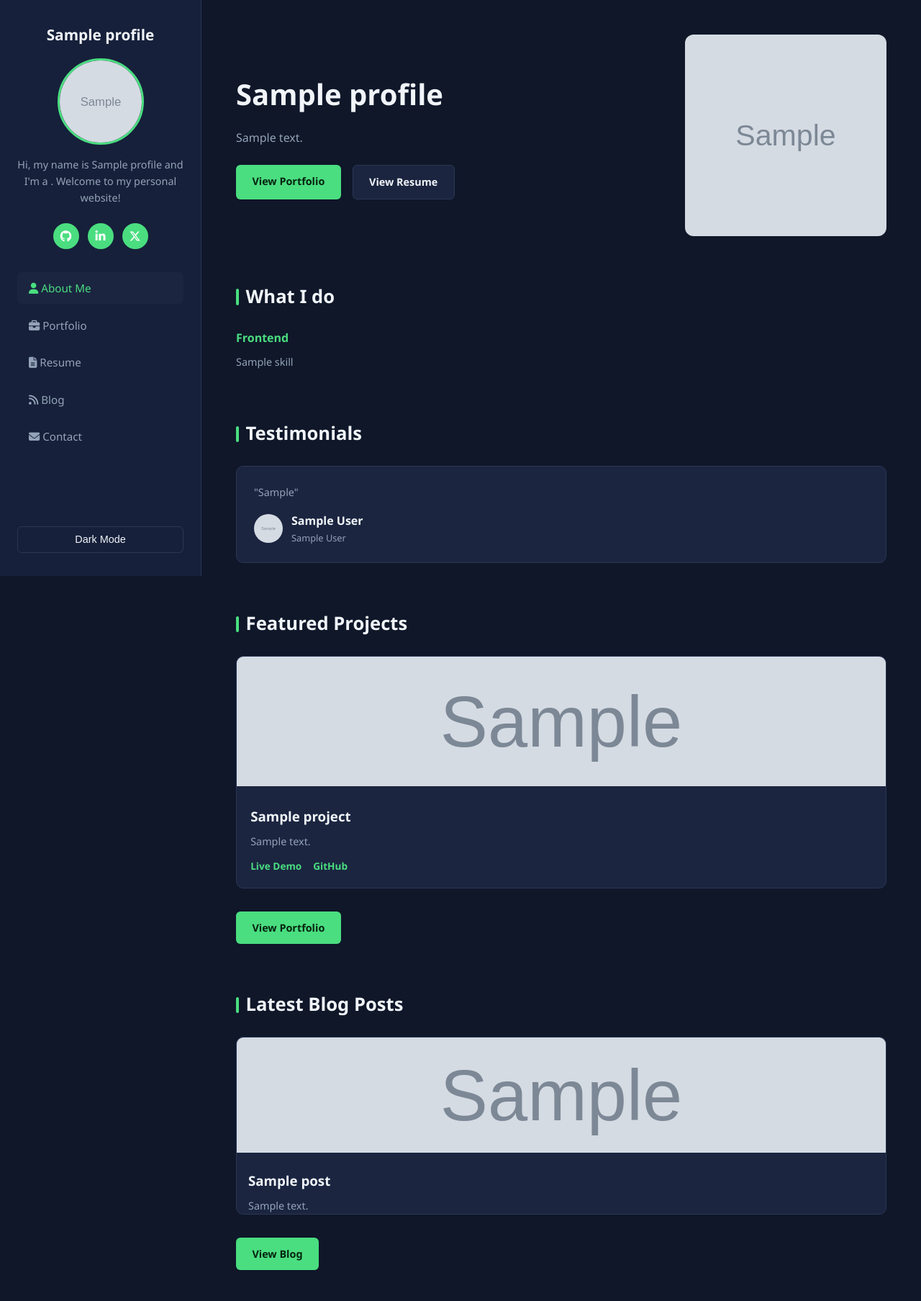
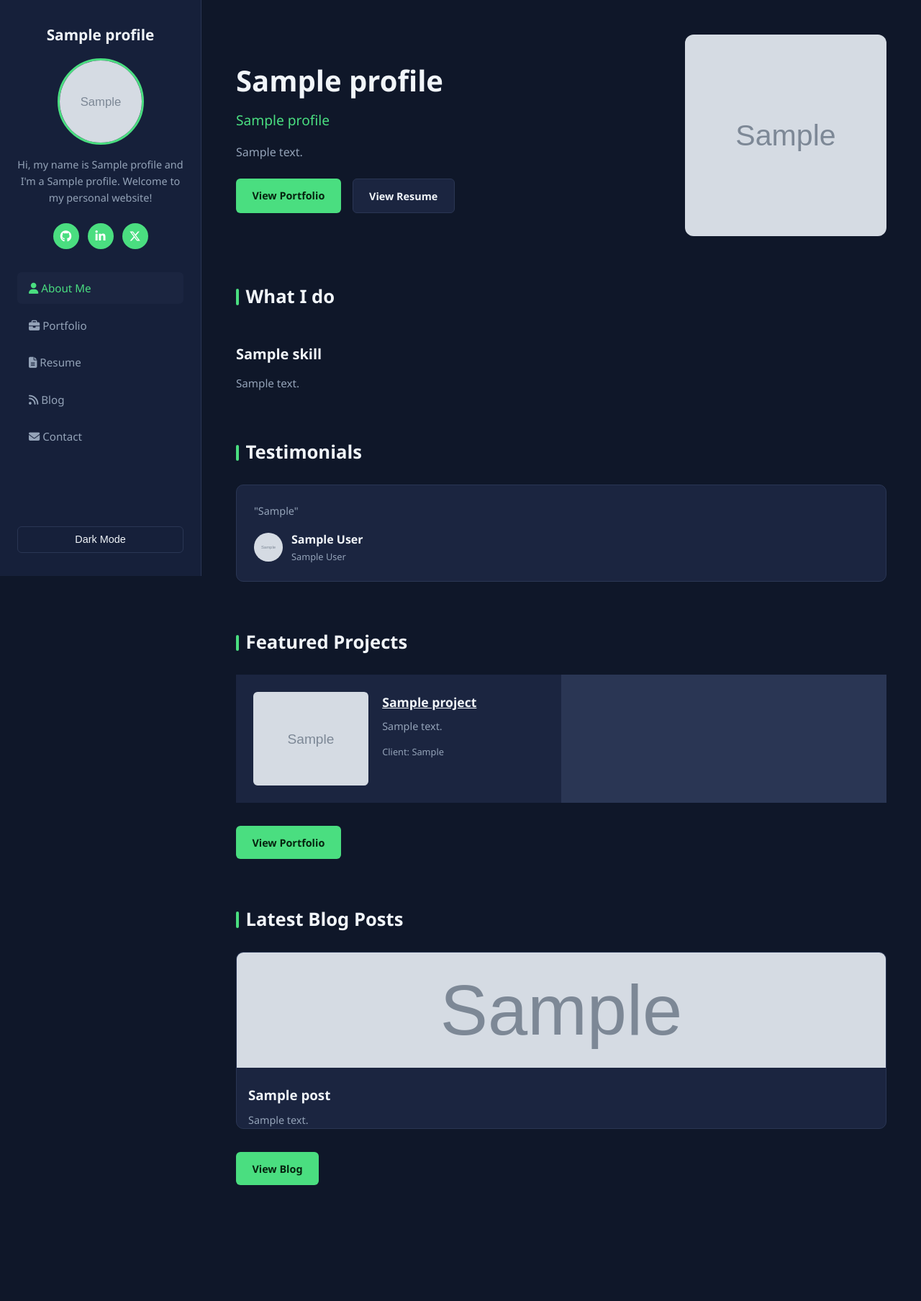
Before and after one commit to Dikashyanta/professional-portfolio, a Django app: page / in a window 1280 px wide. Shown: the top 1807 px of the page at 72% size. After the commit the page ends 1646 px from the top, so only its background shows below. Run offline with Django 4.2, Linux system fonts and the light colour scheme; tables that the repository leaves empty hold one stand-in row (values such as "Sample post"); grey boxes marked "Sample" are stand-in pictures; parts of the project's set-up code (start-up, migrations or seed data) failed here and were passed over.

Commit message:
Enhance portfolio site: update .gitignore, modify admin models, add migrations for new fields, improve home template and styles, and implement project modal functionality.

```diff
--- a/core/admin.py
+++ b/core/admin.py
@@ -13,9 +13,10 @@ class SkillAdmin(admin.ModelAdmin):
     list_filter = ('category',)
 
 
+
 @admin.register(Project)
 class ProjectAdmin(admin.ModelAdmin):
-    list_display = ('title', 'featured', 'order', 'created_at')
+    list_display = ('title', 'client', 'featured', 'order', 'created_at')
     list_filter = ('featured',)
     prepopulated_fields = {'slug': ('title',)}
     filter_horizontal = ('tech_stack',)
--- a/core/static/core/css/style.css
+++ b/core/static/core/css/style.css
@@ -259,25 +259,49 @@ a:hover {
 }
 
 /* ---------- Skills ---------- */
-.skills-grid {
+.whatido-grid {
     display: grid;
-    grid-template-columns: repeat(auto-fit, minmax(200px, 1fr));
-    gap: 1.5rem;
+    grid-template-columns: repeat(4, 1fr);
+    gap: 2.5rem 2rem;
 }
 
-.skill-block h4 {
-    color: var(--accent);
-    margin-bottom: 0.5rem;
+.whatido-card {
+    background: transparent;
+    border: none;
+    padding: 0;
 }
 
-.skill-block ul {
-    list-style: none;
-    color: var(--text-secondary);
-    font-size: 0.9rem;
+.whatido-icons {
+    display: flex;
+    align-items: center;
+    gap: 0.6rem;
+    margin-bottom: 1.2rem;
+    font-size: 2rem;
 }
 
-.skill-block li {
-    margin-bottom: 0.3rem;
+.whatido-card h4 {
+    font-size: 1.25rem;
+    font-weight: 700;
+    margin-bottom: 0.75rem;
+    color: var(--text-primary);
+}
+
+.whatido-card p {
+    color: var(--text-secondary);
+    font-size: 0.95rem;
+    line-height: 1.6;
+}
+
+@media (max-width: 1000px) {
+    .whatido-grid {
+        grid-template-columns: repeat(2, 1fr);
+    }
+}
+
+@media (max-width: 600px) {
+    .whatido-grid {
+        grid-template-columns: 1fr;
+    }
 }
 
 /* ---------- Testimonials ---------- */
@@ -536,3 +560,154 @@ a:hover {
         padding: 2rem 1.5rem;
     }
 }
+
+/* ---------- Project Modal ---------- */
+.featured-project-card {
+    cursor: pointer;
+}
+
+.modal-overlay {
+    display: none;
+    position: fixed;
+    top: 0;
+    left: 0;
+    width: 100%;
+    height: 100%;
+    background: rgba(0, 0, 0, 0.6);
+    z-index: 1000;
+    align-items: center;
+    justify-content: center;
+}
+
+.modal-overlay.active {
+    display: flex;
+}
+
+.modal-box {
+    background: var(--bg-card);
+    border: 1px solid var(--border-color);
+    border-radius: 12px;
+    max-width: 500px;
+    width: 90%;
+    max-height: 85vh;
+    overflow-y: auto;
+    padding: 2rem;
+    position: relative;
+}
+
+.modal-close {
+    position: absolute;
+    top: 1rem;
+    right: 1.2rem;
+    background: none;
+    border: none;
+    color: var(--text-secondary);
+    font-size: 1.8rem;
+    cursor: pointer;
+    line-height: 1;
+}
+
+.modal-close:hover {
+    color: var(--text-primary);
+}
+
+.modal-box img {
+    width: 100%;
+    height: 200px;
+    object-fit: cover;
+    border-radius: 8px;
+    margin-bottom: 1.2rem;
+}
+
+.modal-box h3 {
+    font-size: 1.4rem;
+    margin-bottom: 0.5rem;
+}
+
+.modal-box .project-client {
+    margin-bottom: 1rem;
+    display: block;
+}
+
+.modal-box p#modal-description {
+    color: var(--text-secondary);
+    line-height: 1.6;
+    margin-bottom: 1.5rem;
+}
+
+
+
+
+/* ---------- Tech brand colors ---------- */
+.fa-js { color: #f7df1e; }
+.fa-python { color: #3776ab; }
+.fa-html5 { color: #e34f26; }
+.fa-css3-alt { color: #1572b6; }
+.fa-react { color: #61dafb; }
+.fa-node-js { color: #339933; }
+.fa-git-alt { color: #f05032; }
+.fa-database { color: #4ade80; }
+.fa-angular { color: #dd0031; }
+.fa-vuejs { color: #42b883; }
+.fa-php { color: #777bb4; }
+.fa-github { color: #ffffff; }
+
+
+
+
+
+/* ---------- Featured Projects (homepage, image+text side by side) ---------- */
+.featured-projects-grid {
+    display: grid;
+    grid-template-columns: repeat(2, 1fr);
+    gap: 1px;
+    background: var(--border-color);
+    margin-bottom: 2rem;
+}
+
+.featured-project-card {
+    background: var(--bg-card);
+    display: flex;
+    gap: 1.2rem;
+    padding: 1.5rem;
+    cursor: pointer;
+}
+
+.featured-project-card img {
+    width: 160px;
+    height: 130px;
+    object-fit: cover;
+    border-radius: 6px;
+    flex-shrink: 0;
+}
+
+.featured-project-info h3 {
+    font-size: 1.1rem;
+    margin-bottom: 0.5rem;
+    text-decoration: underline;
+}
+
+.featured-project-info p {
+    color: var(--text-secondary);
+    font-size: 0.9rem;
+    line-height: 1.5;
+    margin-bottom: 0.75rem;
+}
+
+.project-client {
+    color: var(--text-secondary);
+    font-size: 0.8rem;
+}
+
+@media (max-width: 700px) {
+    .featured-projects-grid {
+        grid-template-columns: 1fr;
+    }
+    .featured-project-card {
+        flex-direction: column;
+    }
+    .featured-project-card img {
+        width: 100%;
+        height: 180px;
+    }
+}
--- a/core/templates/core/home.html
+++ b/core/templates/core/home.html
@@ -15,22 +15,23 @@
             <a href="{% url 'resume' %}" class="btn btn-secondary">View Resume</a>
         </div>
     </div>
-    {% if profile.profile_image %}
-        <img src="{{ profile.profile_image.url }}" alt="{{ profile.name }}" class="hero-photo">
+    {% if profile.hero_image %}
+        <img src="{{ profile.hero_image.url }}" alt="{{ profile.name }}" class="hero-photo">
     {% endif %}
 </section>
 
 <section class="section">
     <h2><span class="bar"></span>What I do</h2>
-    <div class="skills-grid">
-        {% for category, skills in skills_by_category.items %}
-            <div class="skill-block">
-                <h4>{{ category }}</h4>
-                <ul>
-                    {% for skill in skills %}
-                        <li>{{ skill.name }}</li>
-                    {% endfor %}
-                </ul>
+    <div class="whatido-grid">
+        {% for skill in skills %}
+            <div class="whatido-card">
+                <div class="whatido-icons">
+                    {% if skill.icon %}
+                        <i class="{{ skill.icon }}"></i>
+                    {% endif %}
+                </div>
+                <h4>{{ skill.name }}</h4>
+                <p>{{ skill.description }}</p>
             </div>
         {% endfor %}
     </div>
@@ -60,19 +61,26 @@
 
 <section class="section">
     <h2><span class="bar"></span>Featured Projects</h2>
-    <div class="projects-grid">
+    <div class="featured-projects-grid">
         {% for project in projects %}
-            <div class="project-card">
+            <div class="featured-project-card"
+                 onclick="openProjectModal(
+                     '{{ project.title|escapejs }}',
+                     '{{ project.description|escapejs }}',
+                     '{{ project.image.url }}',
+                     '{{ project.client|escapejs }}',
+                     '{{ project.demo_url|default:""|escapejs }}',
+                     '{{ project.github_url|default:""|escapejs }}'
+                 )">
                 {% if project.image %}
                     <img src="{{ project.image.url }}" alt="{{ project.title }}">
                 {% endif %}
-                <div class="project-info">
+                <div class="featured-project-info">
                     <h3>{{ project.title }}</h3>
                     <p>{{ project.short_description }}</p>
-                    <div class="project-links">
-                        {% if project.demo_url %}<a href="{{ project.demo_url }}" target="_blank">Live Demo</a>{% endif %}
-                        {% if project.github_url %}<a href="{{ project.github_url }}" target="_blank">GitHub</a>{% endif %}
-                    </div>
+                    {% if project.client %}
+                        <span class="project-client">Client: {{ project.client }}</span>
+                    {% endif %}
                 </div>
             </div>
         {% empty %}
@@ -81,6 +89,55 @@
     </div>
     <a href="{% url 'portfolio' %}" class="btn btn-primary">View Portfolio</a>
 </section>
+
+<div id="project-modal" class="modal-overlay" onclick="closeProjectModal(event)">
+    <div class="modal-box">
+        <button class="modal-close" onclick="closeProjectModal(event)">&times;</button>
+        <img id="modal-image" src="" alt="">
+        <h3 id="modal-title"></h3>
+        <p id="modal-client" class="project-client"></p>
+        <p id="modal-description"></p>
+        <button id="modal-visit-btn" class="btn btn-primary" onclick="visitProjectLink()">Visit Project</button>
+    </div>
+</div>
+
+<script>
+    let currentProjectLink = '';
+
+    function openProjectModal(title, description, image, client, demoUrl, githubUrl) {
+        document.getElementById('modal-title').textContent = title;
+        document.getElementById('modal-description').textContent = description;
+        document.getElementById('modal-image').src = image;
+
+        const clientEl = document.getElementById('modal-client');
+        clientEl.textContent = client ? 'Client: ' + client : '';
+        clientEl.style.display = client ? 'block' : 'none';
+
+        currentProjectLink = demoUrl || githubUrl || '';
+
+        const visitBtn = document.getElementById('modal-visit-btn');
+        if (currentProjectLink) {
+            visitBtn.style.display = 'inline-block';
+            visitBtn.textContent = demoUrl ? 'View Live Demo' : 'View on GitHub';
+        } else {
+            visitBtn.style.display = 'none';
+        }
+
+        document.getElementById('project-modal').classList.add('active');
+    }
+
+    function closeProjectModal(event) {
+        if (event.target.id === 'project-modal' || event.target.classList.contains('modal-close')) {
+            document.getElementById('project-modal').classList.remove('active');
+        }
+    }
+
+    function visitProjectLink() {
+        if (currentProjectLink) {
+            window.open(currentProjectLink, '_blank');
+        }
+    }
+</script>
 
 {% if posts %}
 <section class="section">
--- a/core/views.py
+++ b/core/views.py
@@ -18,9 +18,15 @@ def home(request):
         'skills_by_category': skills_by_category,
     }
     return render(request, 'core/home.html', context)
-from django.shortcuts import render, get_object_or_404
-from .models import Profile, Skill, Project, Testimonial
+from django.conf import settings
+from django.contrib import messages
+from django.core.mail import send_mail
+from django.shortcuts import redirect, render
+
 from blog.models import Post
+
+from .forms import ContactForm
+from .models import Project, Skill, Testimonial
 
 
 def home(request):
@@ -29,15 +35,12 @@ def home(request):
     posts = Post.objects.filter(published=True)[:3]
 
     skills = Skill.objects.all()
-    skills_by_category = {}
-    for skill in skills:
-        skills_by_category.setdefault(skill.get_category_display(), []).append(skill)
 
     context = {
         'projects': projects,
         'testimonials': testimonials,
         'posts': posts,
-        'skills_by_category': skills_by_category,
+        'skills': skills,
     }
     return render(request, 'core/home.html', context)
 
```
Also changed, not shown: core/models.py (+7 -11 lines), core/migrations/0003_testimonial_hero_image.py (added), core/migrations/0004_skill_description_alter_skill_icon.py (added), core/migrations/0005_profile_hero_image.py (added), core/migrations/0006_profile_client_project_client.py (added), core/migrations/0007_delete_experience_remove_profile_client_and_more.py (added), 1 other file.
